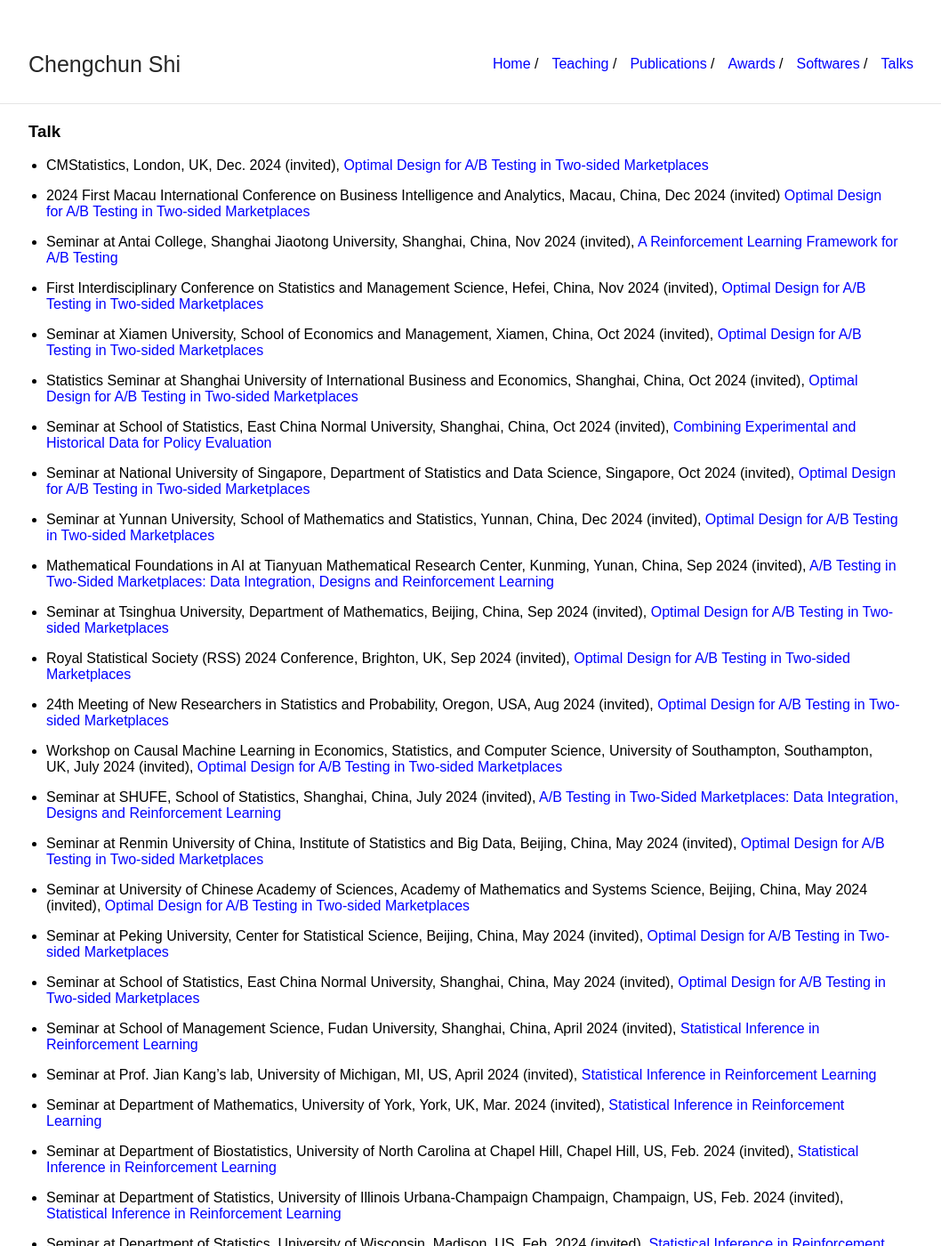
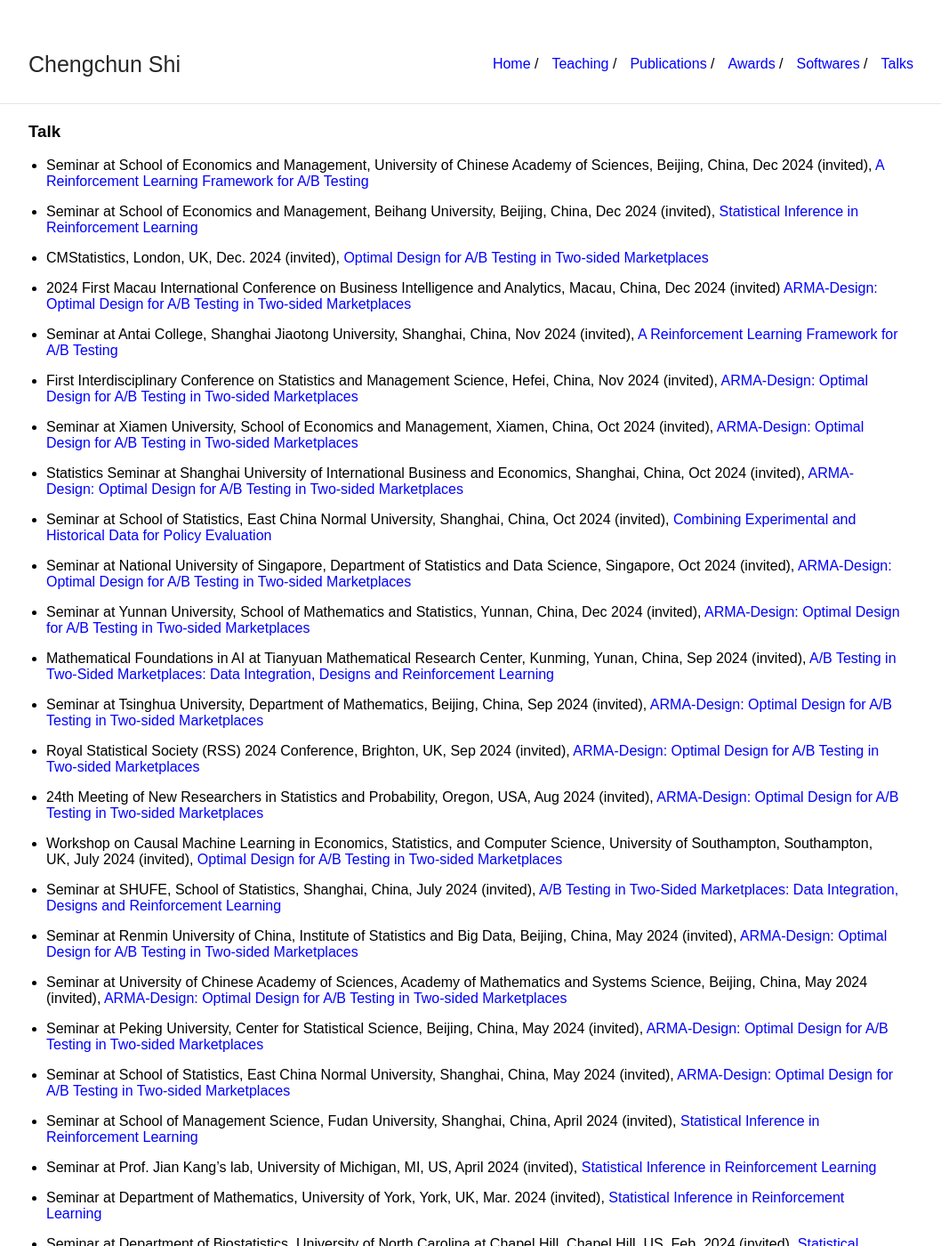
Before and after one commit to callmespring/callmespring.github.io, a Jekyll site: the page built from talk.md, in a window 1280 px wide and 1400 px high. Shown: the whole window at 89% size, without its empty margins (108-1166 px from the left). Built offline with Jekyll 4.4.1, drawn with Linux system fonts in a browser that asks for light colours.

Commit message:
Update talk.md

```diff
--- a/talk.md
+++ b/talk.md
@@ -5,43 +5,47 @@ title: Talk
 
 ### Talk
 
+* Seminar at School of Economics and Management, University of Chinese Academy of Sciences, Beijing, China, Dec 2024 (invited), [A Reinforcement Learning Framework for A/B Testing](./slides/CausalRL.pdf)
+
+* Seminar at School of Economics and Management, Beihang University, Beijing, China, Dec 2024 (invited), [Statistical Inference in Reinforcement Learning](./slides/StatRL.pdf)
+
 * CMStatistics, London, UK, Dec. 2024 (invited), [Optimal Design for A/B Testing in Two-sided Marketplaces](./slides/ARMAdesign.pdf)
 
-* 2024 First Macau International Conference on Business Intelligence and Analytics, Macau, China, Dec 2024 (invited) [Optimal Design for A/B Testing in Two-sided Marketplaces](./slides/ARMAdesign.pdf)
+* 2024 First Macau International Conference on Business Intelligence and Analytics, Macau, China, Dec 2024 (invited) [ARMA-Design: Optimal Design for A/B Testing in Two-sided Marketplaces](./slides/ARMAdesign.pdf)
 
 * Seminar at Antai College, Shanghai Jiaotong University, Shanghai, China, Nov 2024 (invited), [A Reinforcement Learning Framework for A/B Testing](./slides/CausalRL.pdf)
 
-* First Interdisciplinary Conference on Statistics and Management Science, Hefei, China, Nov 2024 (invited), [Optimal Design for A/B Testing in Two-sided Marketplaces](./slides/ARMAdesign.pdf)
+* First Interdisciplinary Conference on Statistics and Management Science, Hefei, China, Nov 2024 (invited), [ARMA-Design: Optimal Design for A/B Testing in Two-sided Marketplaces](./slides/ARMAdesign.pdf)
 
-* Seminar at Xiamen University, School of Economics and Management, Xiamen, China, Oct 2024 (invited), [Optimal Design for A/B Testing in Two-sided Marketplaces](./slides/ARMAdesign.pdf)
+* Seminar at Xiamen University, School of Economics and Management, Xiamen, China, Oct 2024 (invited), [ARMA-Design: Optimal Design for A/B Testing in Two-sided Marketplaces](./slides/ARMAdesign.pdf)
 
-* Statistics Seminar at Shanghai University of International Business and Economics, Shanghai, China, Oct 2024 (invited), [Optimal Design for A/B Testing in Two-sided Marketplaces](./slides/ARMAdesign.pdf)
+* Statistics Seminar at Shanghai University of International Business and Economics, Shanghai, China, Oct 2024 (invited), [ARMA-Design: Optimal Design for A/B Testing in Two-sided Marketplaces](./slides/ARMAdesign.pdf)
 
 * Seminar at School of Statistics, East China Normal University, Shanghai, China, Oct 2024 (invited), [Combining Experimental and Historical Data for Policy Evaluation](./slides/DataIntegration.pdf)
 
-* Seminar at National University of Singapore, Department of Statistics and Data Science, Singapore, Oct 2024 (invited), [Optimal Design for A/B Testing in Two-sided Marketplaces](./slides/ARMAdesign.pdf)
+* Seminar at National University of Singapore, Department of Statistics and Data Science, Singapore, Oct 2024 (invited), [ARMA-Design: Optimal Design for A/B Testing in Two-sided Marketplaces](./slides/ARMAdesign.pdf)
 
-* Seminar at Yunnan University, School of Mathematics and Statistics, Yunnan, China, Dec 2024 (invited), [Optimal Design for A/B Testing in Two-sided Marketplaces](./slides/ARMAdesign.pdf)
+* Seminar at Yunnan University, School of Mathematics and Statistics, Yunnan, China, Dec 2024 (invited), [ARMA-Design: Optimal Design for A/B Testing in Two-sided Marketplaces](./slides/ARMAdesign.pdf)
 
 * Mathematical Foundations in AI at Tianyuan Mathematical Research Center, Kunming, Yunan, China, Sep 2024 (invited), [A/B Testing in Two-Sided Marketplaces: Data Integration, Designs and Reinforcement Learning](./slides/ABtesting.pdf)
 
-* Seminar at Tsinghua University, Department of Mathematics, Beijing, China, Sep 2024 (invited), [Optimal Design for A/B Testing in Two-sided Marketplaces](./slides/ARMAdesign.pdf)
+* Seminar at Tsinghua University, Department of Mathematics, Beijing, China, Sep 2024 (invited), [ARMA-Design: Optimal Design for A/B Testing in Two-sided Marketplaces](./slides/ARMAdesign.pdf)
 
-* Royal Statistical Society (RSS) 2024 Conference, Brighton, UK, Sep 2024 (invited), [Optimal Design for A/B Testing in Two-sided Marketplaces](./slides/ARMAdesign.pdf)
+* Royal Statistical Society (RSS) 2024 Conference, Brighton, UK, Sep 2024 (invited), [ARMA-Design: Optimal Design for A/B Testing in Two-sided Marketplaces](./slides/ARMAdesign.pdf)
 
-* 24th Meeting of New Researchers in Statistics and Probability, Oregon, USA, Aug 2024 (invited), [Optimal Design for A/B Testing in Two-sided Marketplaces](./slides/ARMAdesign.pdf)
+* 24th Meeting of New Researchers in Statistics and Probability, Oregon, USA, Aug 2024 (invited), [ARMA-Design: Optimal Design for A/B Testing in Two-sided Marketplaces](./slides/ARMAdesign.pdf)
 
 * Workshop on Causal Machine Learning in Economics, Statistics, and Computer Science, University of Southampton, Southampton, UK, July 2024 (invited), [Optimal Design for A/B Testing in Two-sided Marketplaces](./slides/ARMAdesign.pdf)
 
 * Seminar at SHUFE, School of Statistics, Shanghai, China, July 2024 (invited), [A/B Testing in Two-Sided Marketplaces: Data Integration, Designs and Reinforcement Learning](./slides/ABtesting.pdf)
 
-* Seminar at Renmin University of China, Institute of Statistics and Big Data, Beijing, China, May 2024 (invited), [Optimal Design for A/B Testing in Two-sided Marketplaces](./slides/ARMAdesign.pdf)
+* Seminar at Renmin University of China, Institute of Statistics and Big Data, Beijing, China, May 2024 (invited), [ARMA-Design: Optimal Design for A/B Testing in Two-sided Marketplaces](./slides/ARMAdesign.pdf)
 
-* Seminar at University of Chinese Academy of Sciences, Academy of Mathematics and Systems Science, Beijing, China, May 2024 (invited), [Optimal Design for A/B Testing in Two-sided Marketplaces](./slides/ARMAdesign.pdf)
+* Seminar at University of Chinese Academy of Sciences, Academy of Mathematics and Systems Science, Beijing, China, May 2024 (invited), [ARMA-Design: Optimal Design for A/B Testing in Two-sided Marketplaces](./slides/ARMAdesign.pdf)
 
-* Seminar at Peking University, Center for Statistical Science, Beijing, China, May 2024 (invited), [Optimal Design for A/B Testing in Two-sided Marketplaces](./slides/ARMAdesign.pdf)
+* Seminar at Peking University, Center for Statistical Science, Beijing, China, May 2024 (invited), [ARMA-Design: Optimal Design for A/B Testing in Two-sided Marketplaces](./slides/ARMAdesign.pdf)
 
-* Seminar at School of Statistics, East China Normal University, Shanghai, China, May 2024 (invited), [Optimal Design for A/B Testing in Two-sided Marketplaces](./slides/ARMAdesign.pdf)
+* Seminar at School of Statistics, East China Normal University, Shanghai, China, May 2024 (invited), [ARMA-Design: Optimal Design for A/B Testing in Two-sided Marketplaces](./slides/ARMAdesign.pdf)
 
 * Seminar at School of Management Science, Fudan University, Shanghai, China, April 2024 (invited), [Statistical Inference in Reinforcement Learning](./slides/StatRL.pdf)
 
```
